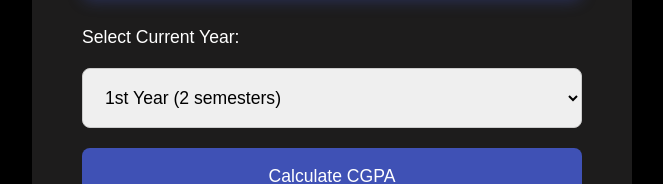
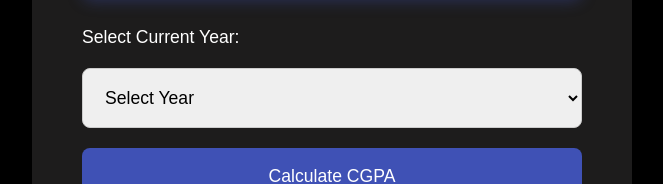
Before and after one commit to VIGNESWAR-R/cgpa-calculator, a plain HTML site: page index.html in a window 1280 px wide. Shown: the part 332-516 px from the top of the page, without its empty margins (308-971 px from the left). Drawn offline with Linux system fonts and the light colour scheme.

Commit message:
index.html

```diff
--- a/index.html
+++ b/index.html
@@ -166,6 +166,7 @@
         <div>
             <label for="year">Select Current Year:</label>
             <select id="year" onchange="showSemesters()">
+                <option value="1">Select Year</option>
                 <option value="1">1st Year (2 semesters)</option>
                 <option value="2">2nd Year (4 semesters)</option>
                 <option value="3">3rd Year (6 semesters)</option>
```
